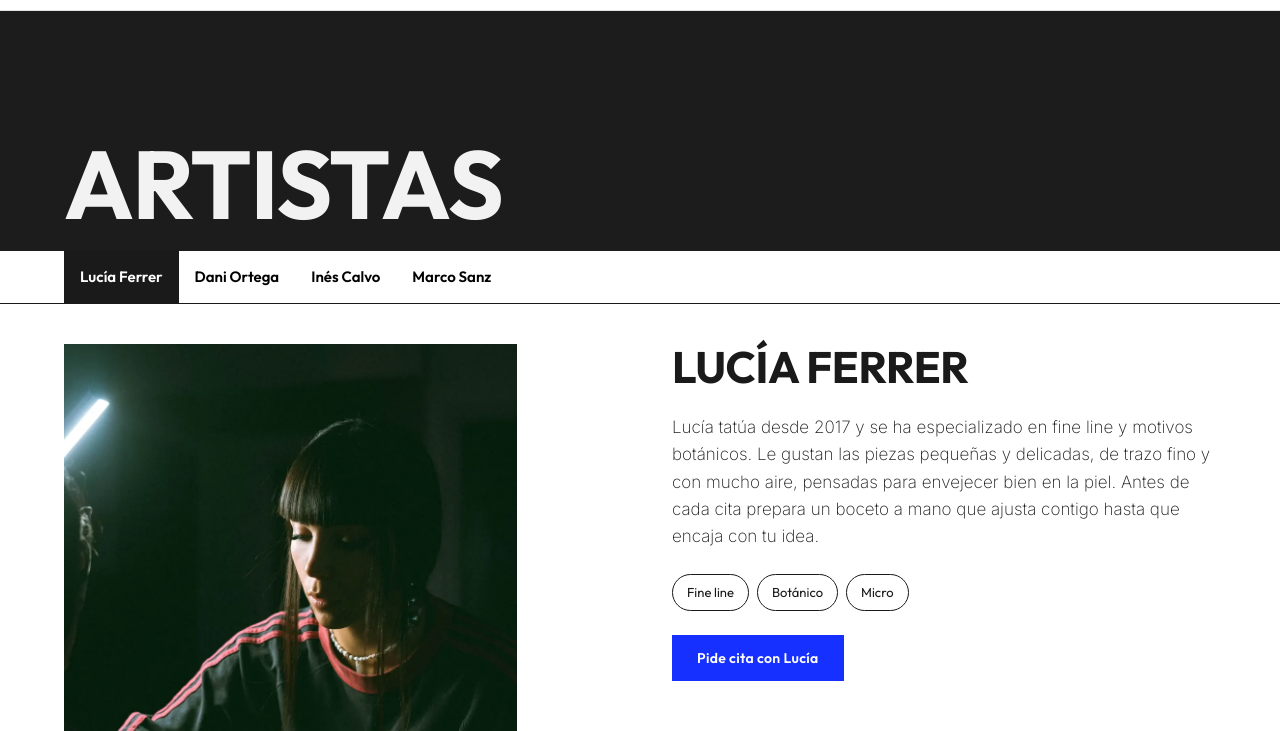
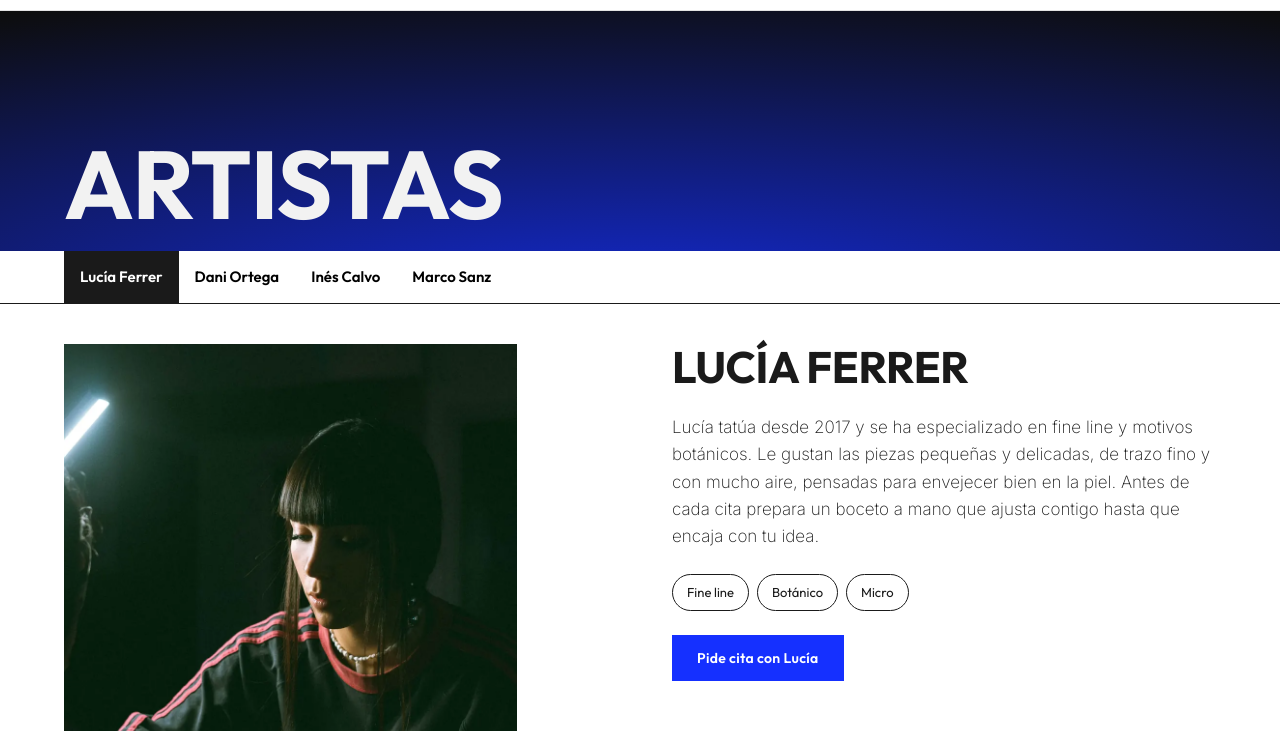
Before and after one commit to victoriaeng04-creator/Pure_Ink_Pr-ctica_2, a plain HTML site: page artistas.html in a window 1280 px wide. Shown: the part 69-800 px from the top of the page. Drawn offline with nearby package versions, Linux system fonts and the light colour scheme.

Commit message:
Artistas: corrección clase halo

```diff
--- a/artistas.html
+++ b/artistas.html
@@ -47,7 +47,7 @@
 
   <main id="top">
     <!-- Cabecera de página -->
-    <section class="cabecera-pagina seccion-oscura">
+    <section class="cabecera-pagina seccion-oscura cabecera-pagina--halo">
       <div class="contenedor">
         <h1>Artistas</h1>
       </div>
```
